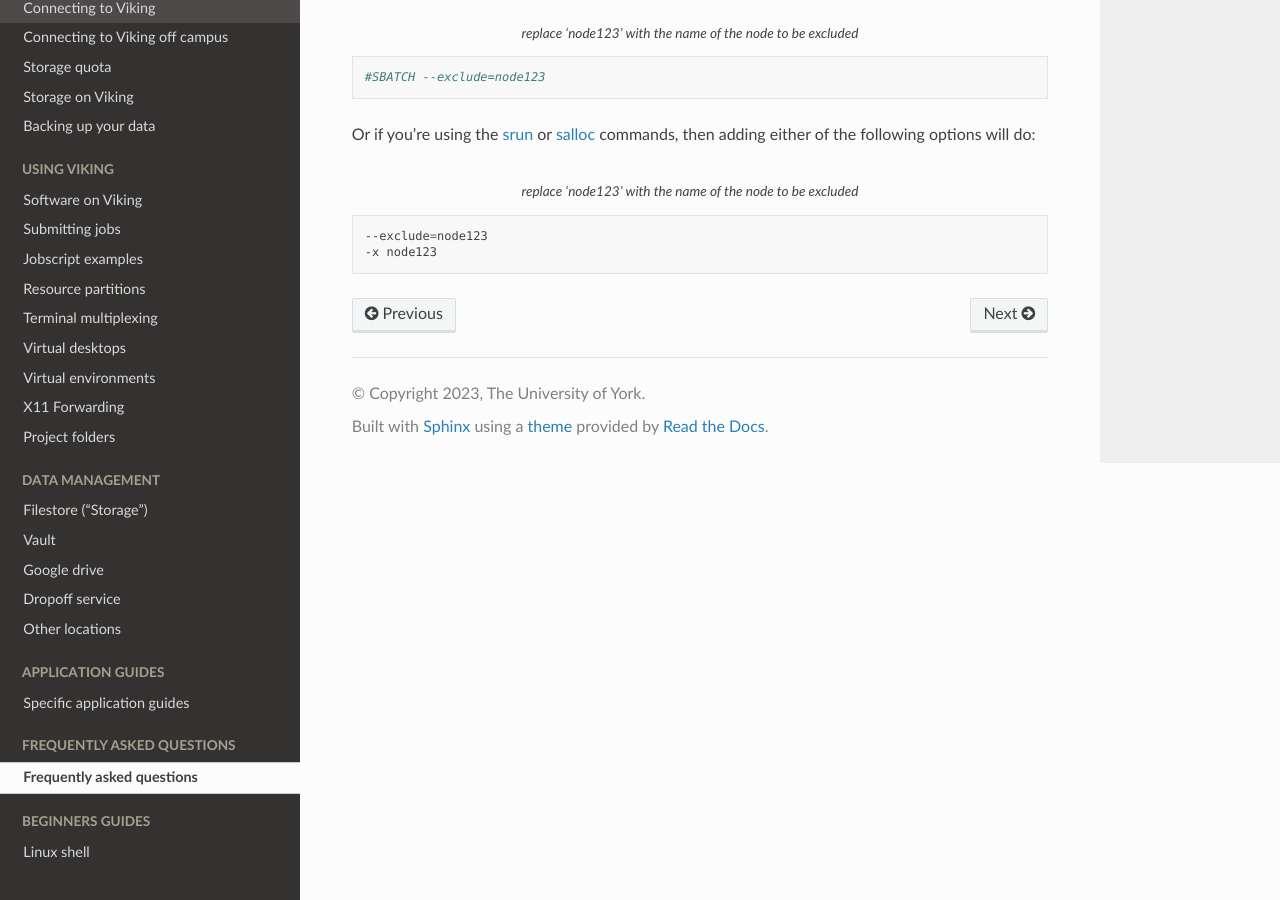
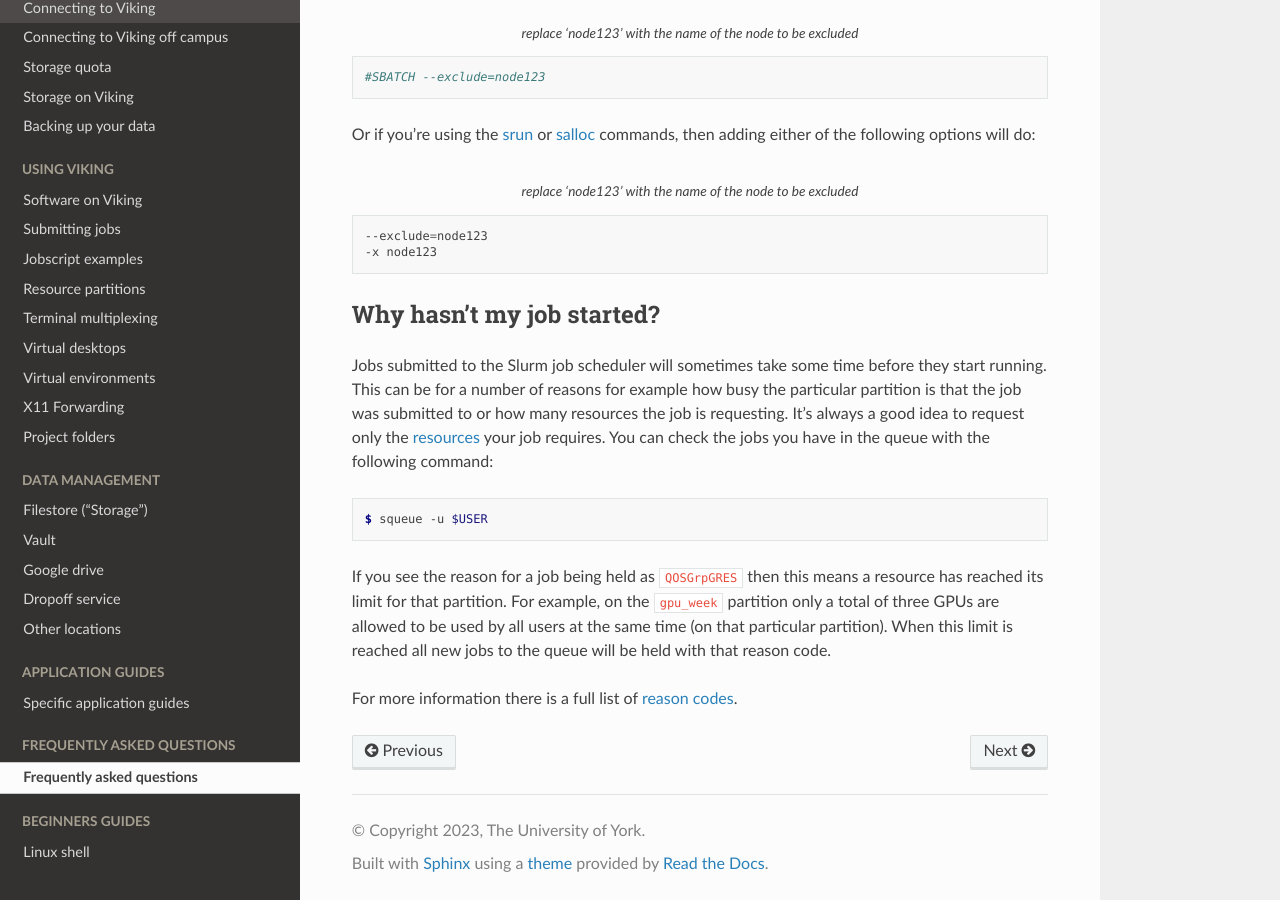
Before and after one commit to university-of-york/research-it-documentation, a Sphinx documentation site: the page built from docs/source/faq/faq.rst, in a window 1280 px wide and 900 px high, scrolled down 1433 px. Built offline with Sphinx 7.4.7 and the Read the Docs theme 2.0.0, drawn with Linux system fonts in a browser that asks for light colours.

Commit message:
add FAQ about jobs not starting

```diff
--- a/docs/source/faq/faq.rst
+++ b/docs/source/faq/faq.rst
@@ -57,3 +57,17 @@ Or if you're using the `srun <https://slurm.schedmd.com/srun.html>`_ or `salloc
 
    --exclude=node123
    -x node123
+
+
+Why hasn't my job started?
+^^^^^^^^^^^^^^^^^^^^^^^^^^
+
+Jobs submitted to the Slurm job scheduler will sometimes take some time before they start running. This can be for a number of reasons for example how busy the particular partition is that the job was submitted to or how many resources the job is requesting. It's always a good idea to request only the :ref:`resources <job_resources>` your job requires. You can check the jobs you have in the queue with the following command:
+
+.. code-block:: console
+
+   $ squeue -u $USER
+
+If you see the reason for a job being held as ``QOSGrpGRES`` then this means a resource has reached its limit for that partition. For example, on the ``gpu_week`` partition only a total of three GPUs are allowed to be used by all users at the same time (on that particular partition). When this limit is reached all new jobs to the queue will be held with that reason code.
+
+For more information there is a full list of `reason codes <https://slurm.schedmd.com/resource_limits.html#reasons>`_.
--- a/docs/source/using_viking/submitting_jobs.rst
+++ b/docs/source/using_viking/submitting_jobs.rst
@@ -72,6 +72,8 @@ If you filled out the ``--mail-user`` option you will get an email when the job
 
 Tips and best practices
 -----------------------
+
+.. _job_resources:
 
 Resource requests
 ^^^^^^^^^^^^^^^^^
```
